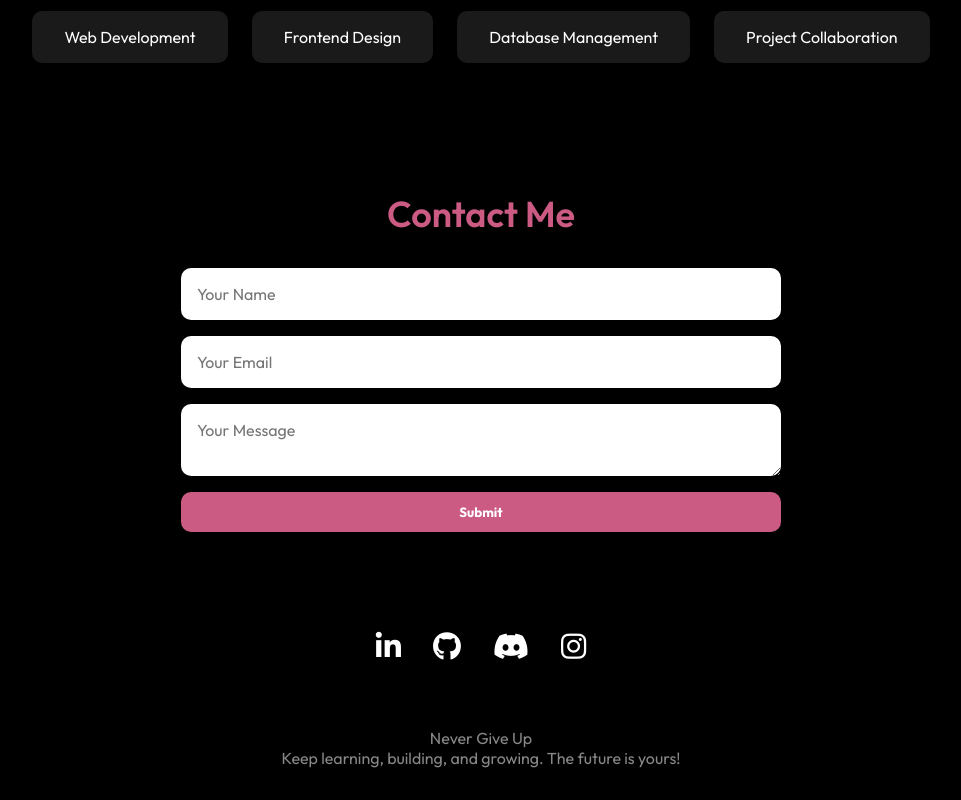
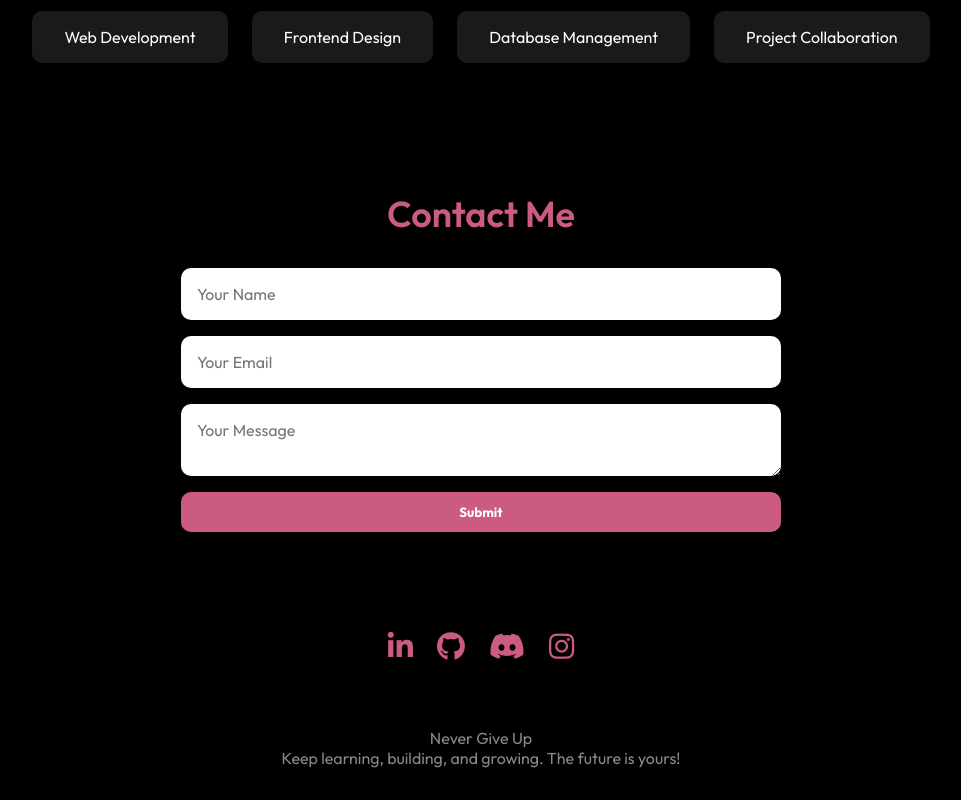
Before and after one commit to Charankumar885/Portfolio, a plain HTML site: page index.html in a window 1280 px wide. Shown: the part 1911-2711 px from the top of the page, without its empty margins (159-1120 px from the left). Drawn offline with Linux system fonts and the light colour scheme.

Commit message:
Added social media links with Font Awesome icons

```diff
--- a/index.html
+++ b/index.html
@@ -15,6 +15,7 @@
   crossorigin="anonymous"
   referrerpolicy="no-referrer"
 />
+
 </head>
 <body>
   <header id="home">
@@ -90,13 +91,14 @@
     </form>
   </section>
 
-  <!-- Social Icons -->
+
   <div class="social-links">
   <a href="www.linkedin.com/in/abhivardhan-reddy-e-0942a92a5" target="_blank"><i class="fab fa-linkedin-in"></i></a>
   <a href="https://github.com/abhiii-22" target="_blank"><i class="fab fa-github"></i></a>
-    <a href="https://discordapp.com/users/your-discord-id" target="_blank"><i class="fab fa-discord"></i></a>
+  <a href="" target="_blank"><i class="fab fa-discord"></i></a>
   <a href="https://www.instagram.com/abhii_reddy22/#" target="_blank"><i class="fab fa-instagram"></i></a>
 </div>
+
 
   <footer>
     <p>Never Give Up</p>
--- a/style.css
+++ b/style.css
@@ -185,21 +185,20 @@ section h2 {
   background: #b04e72;
 }
 .social-links {
-  margin: 2rem auto;
-  text-align: center;
   display: flex;
   justify-content: center;
-  gap: 2rem;
-  font-size: 1.8rem;
+  gap: 1.5rem;
+  margin: 2rem 0;
 }
 
 .social-links a {
-  color: #fff;
-  transition: transform 0.3s, color 0.3s;
+  color: #cb5b83;
+  font-size: 1.8rem;
+  transition: color 0.3s, transform 0.3s;
 }
 
 .social-links a:hover {
-  color: #cb5b83;
+  color: #fff;
   transform: scale(1.2);
 }
 
```
Lines whose indentation alone changed are shown as unchanged.
